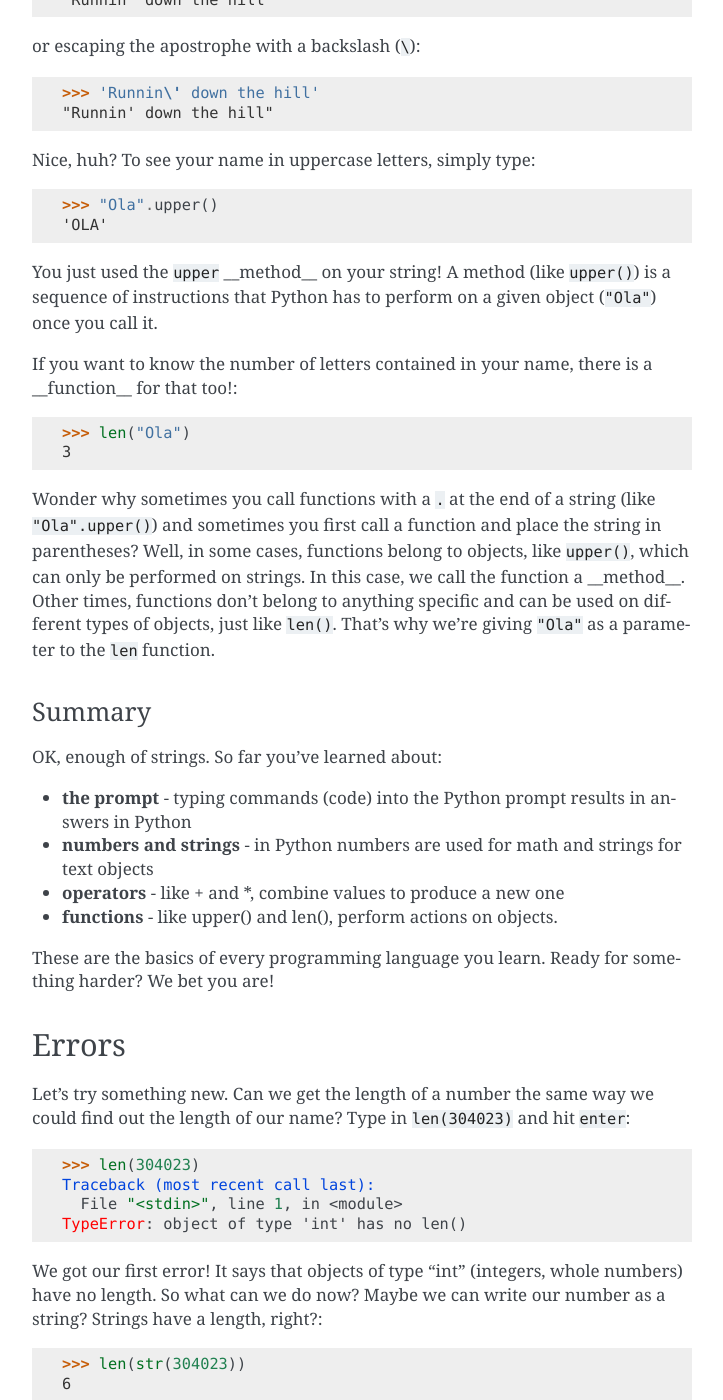
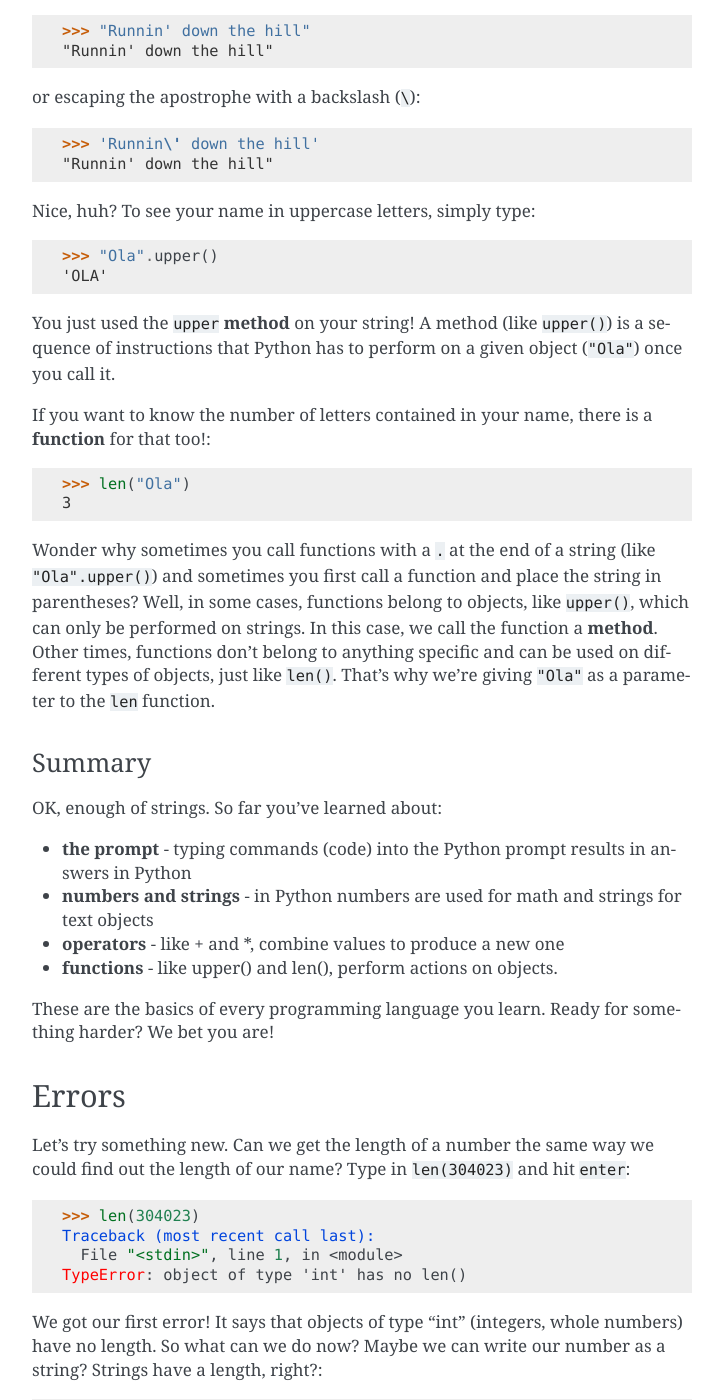
Before and after one commit to cutwater/FlaskWorkshop, a Sphinx documentation site: the page built from docs/python-intro.rst, in a window 1280 px wide and 1400 px high, scrolled down 2020 px. Shown: the whole window, without its empty margins (388-1111 px from the left). Built offline with Sphinx 7.4.7, drawn with Linux system fonts in a browser that asks for light colours; some of the changed text lies outside the part shown.

```diff
--- a/docs/python-intro.rst
+++ b/docs/python-intro.rst
@@ -20,9 +21,7 @@ computer. You should already know how to do that -- you learned it in the
 Once you're ready, follow the instructions below.
 
 We want to open up a Python console, so type in ``python`` on Windows or
-``python3`` on Mac OS/Linux and hit ``enter``.
-
-::
+``python3`` on Mac OS/Linux and hit ``enter``::
 
     $ python3
     Python 3.4.3 (...)
@@ -42,7 +41,7 @@ Then you won't see ``>>>`` any longer.
 
 For now, we don't want to exit the Python console. We want to learn more about
 it. Let's start with something really simple. For example, try typing some
-math, like ``2 + 3`` and hit ``enter``.::
+math, like ``2 + 3`` and hit ``enter``::
 
     >>> 2 + 3
     5
@@ -50,9 +49,9 @@ math, like ``2 + 3`` and hit ``enter``.::
 Nice! See how the answer popped out? Python knows math! You could try other
 commands like::
 
-  4 * 5
-  5 - 1
-  40 / 2
+    4 * 5
+    5 - 1
+    40 / 2
 
 Have fun with this for a little while and then get back here :).
 
@@ -100,12 +99,12 @@ Nice, huh? To see your name in uppercase letters, simply type::
     >>> "Ola".upper()
     'OLA'
 
-You just used the ``upper`` __method__ on your string! A method (like
+You just used the ``upper`` **method** on your string! A method (like
 ``upper()``) is a sequence of instructions that Python has to perform on a
 given object (``"Ola"``) once you call it.
 
 If you want to know the number of letters contained in your name, there is a
-__function__ for that too!::
+**function** for that too!::
 
     >>> len("Ola")
     3
@@ -114,7 +113,7 @@ Wonder why sometimes you call functions with a ``.`` at the end of a string
 (like ``"Ola".upper()``) and sometimes you first call a function and place the
 string in parentheses? Well, in some cases, functions belong to objects, like
 ``upper()``, which can only be performed on strings. In this case, we call the
-function a __method__. Other times, functions don't belong to anything specific
+function a **method**. Other times, functions don't belong to anything specific
 and can be used on different types of objects, just like ``len()``. That's why
 we're giving ``"Ola"`` as a parameter to the ``len`` function.
 
@@ -156,8 +155,8 @@ as a string? Strings have a length, right?::
 It worked! We used the ``str`` function inside of the ``len`` function.
 ``str()`` converts everything to strings.
 
-* The ``str`` function converts things into __strings__
-* The ``int`` function converts things into __integers__
+* The ``str`` function converts things into **strings**
+* The ``int`` function converts things into **integers**
 
    Important: we can convert numbers into text, but we can't necessarily
    convert text into numbers - what would `int('hello')` be anyway?
@@ -306,9 +305,9 @@ As you can see, you can access different objects in your list by using the
 list's name and the object's index inside of square brackets.
 
 To delete something from your list you will need to use **indexes** as we
-learnt above and the __del__ statement (del is an abbreviation for delete).
+learnt above and the **del** statement (del is an abbreviation for delete).
 Let's try an example and reinforce what we learnt previously; we will be
-deleting the first number of our list.::
+deleting the first number of our list::
 
     >>> print(lottery)
     [59, 42, 30, 19, 12, 3, 199]
@@ -455,7 +454,7 @@ only numbers, but it can also compare method results. Nice, huh?
 
 Do you wonder why we put two equal signs ``==`` next to each other to compare
 if numbers are equal? We use a single ``=`` for assigning values to variables.
-You always, __always__ need to put two ``==`` if you want to check if things
+You always, **always** need to put two ``==`` if you want to check if things
 are equal to each other. We can also state that things are unequal to each
 other. For that, we use the symbol ``!=``, as shown in the example above.
 
@@ -510,7 +509,9 @@ Incidentally, you just learned about a new type of object in Python. It's
 called a **Boolean** -- and it probably is the easiest type there is.
 
 There are only two Boolean objects:
+
 * True
+
 * False
 
 But for Python to understand this, you need to always write it as 'True' (first
@@ -540,7 +541,8 @@ Practice and have fun with Booleans by trying to run the following commands:
 Congrats! Booleans are one of the coolest features in programming, and you just
 learned how to use them!
 
-**Save it!**
+Save it!
+========
 
 So far we've been writing all our python code in the interpreter, which limits
 us to entering one line of code at a time. Normal programs are saved in files
@@ -688,7 +690,8 @@ and executed::
     $ python3 python_intro.py
     Hey Sonja!
 
-See what happened there? ``elif`` lets you add extra conditions that run if the previous conditions fail.
+See what happened there? ``elif`` lets you add extra conditions that run if
+the previous conditions fail.
 
 You can add as many ``elif`` statements as you like after your initial ``if``
 statement. For example::
@@ -788,7 +792,7 @@ Oops, an error. Luckily, Python gives us a pretty useful error message.
 It tells us that the function ``hi()`` (the one we defined) has one required
 argument (called ``name``) and that we forgot to pass it when calling the
 function.
-Let's fix it at the bottom of the file:
+Let's fix it at the bottom of the file::
 
     hi("Ola")
 
@@ -797,7 +801,7 @@ And run it again::
     $ python3 python_intro.py
     Hi Ola!
 
-And if we change the name?
+And if we change the name?::
 
     hi("Sonja")
 
```
Also changed, not shown: other parts of docs/python-intro.rst (+8 -6 lines).
